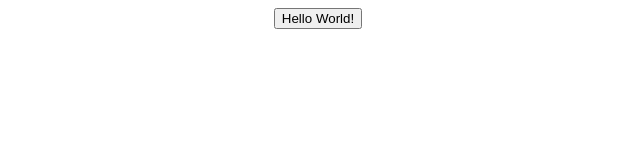
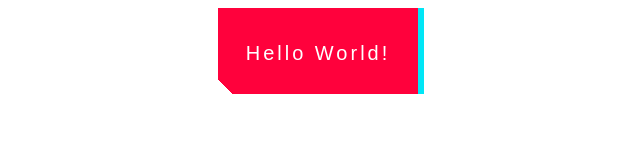
Before and after one commit to HalimawMagSilos/Practice, a plain HTML site: page index.html in a window 1280 px wide. Shown: the whole page, without its empty margins (322-962 px from the left). Drawn offline with Linux system fonts and the light colour scheme.

Commit message:
Adding css Properties

```diff
--- a/index.css
+++ b/index.css
@@ -1,3 +1,104 @@
 body{
     text-align: center;
 }
+
+
+.btn-show,
+.btn-show:after {
+  width: 150px;
+  height: 76px;
+  line-height: 78px;
+  font-size: 20px;
+  font-family: 'Bebas Neue', sans-serif;
+  background: linear-gradient(45deg, transparent 5%, #FF013C 5%);
+  border: 0;
+  color: #fff;
+  letter-spacing: 3px;
+  box-shadow: 6px 0px 0px #00E6F6;
+  outline: transparent;
+  position: relative;
+  user-select: none;
+  -webkit-user-select: none;
+  touch-action: manipulation;
+}
+
+.btn-show:after {
+  --slice-0: inset(50% 50% 50% 50%);
+  --slice-1: inset(80% -6px 0 0);
+  --slice-2: inset(50% -6px 30% 0);
+  --slice-3: inset(10% -6px 85% 0);
+  --slice-4: inset(40% -6px 43% 0);
+  --slice-5: inset(80% -6px 5% 0);
+
+  content: 'ALTERNATE TEXT';
+  display: block;
+  position: absolute;
+  top: 0;
+  left: 0;
+  right: 0;
+  bottom: 0;
+  background: linear-gradient(45deg, transparent 3%, #00E6F6 3%, #00E6F6 5%, #FF013C 5%);
+  text-shadow: -3px -3px 0px #F8F005, 3px 3px 0px #00E6F6;
+  clip-path: var(--slice-0);
+}
+
+.btn-show:hover:after {
+  animation: 1s glitch;
+  animation-timing-function: steps(2, end);
+}
+
+@keyframes glitch {
+  0% {
+    clip-path: var(--slice-1);
+    transform: translate(-20px, -10px);
+  }
+  10% {
+    clip-path: var(--slice-3);
+    transform: translate(10px, 10px);
+  }
+  20% {
+    clip-path: var(--slice-1);
+    transform: translate(-10px, 10px);
+  }
+  30% {
+    clip-path: var(--slice-3);
+    transform: translate(0px, 5px);
+  }
+  40% {
+    clip-path: var(--slice-2);
+    transform: translate(-5px, 0px);
+  }
+  50% {
+    clip-path: var(--slice-3);
+    transform: translate(5px, 0px);
+  }
+  60% {
+    clip-path: var(--slice-4);
+    transform: translate(5px, 10px);
+  }
+  70% {
+    clip-path: var(--slice-2);
+    transform: translate(-10px, 10px);
+  }
+  80% {
+    clip-path: var(--slice-5);
+    transform: translate(20px, -10px);
+  }
+  90% {
+    clip-path: var(--slice-1);
+    transform: translate(-10px, 0px);
+  }
+  100% {
+    clip-path: var(--slice-1);
+    transform: translate(0);
+  }
+}
+
+@media (min-width: 768px) {
+  .btn-show,
+  .btn-show:after {
+    width: 200px;
+    height: 86px;
+    line-height: 88px;
+  }
+}
```
